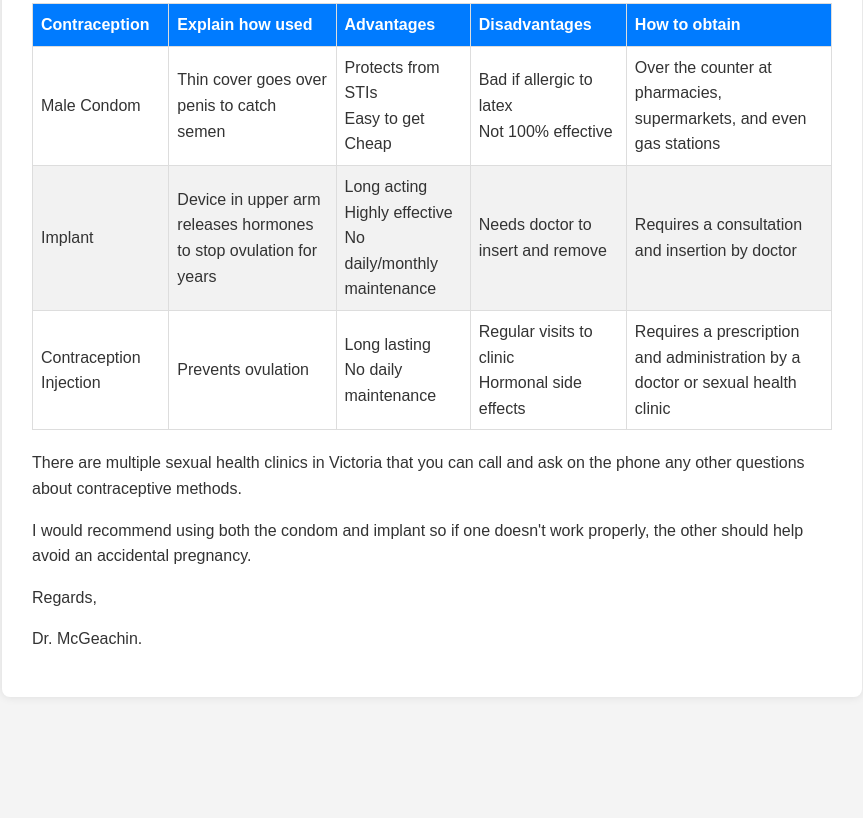
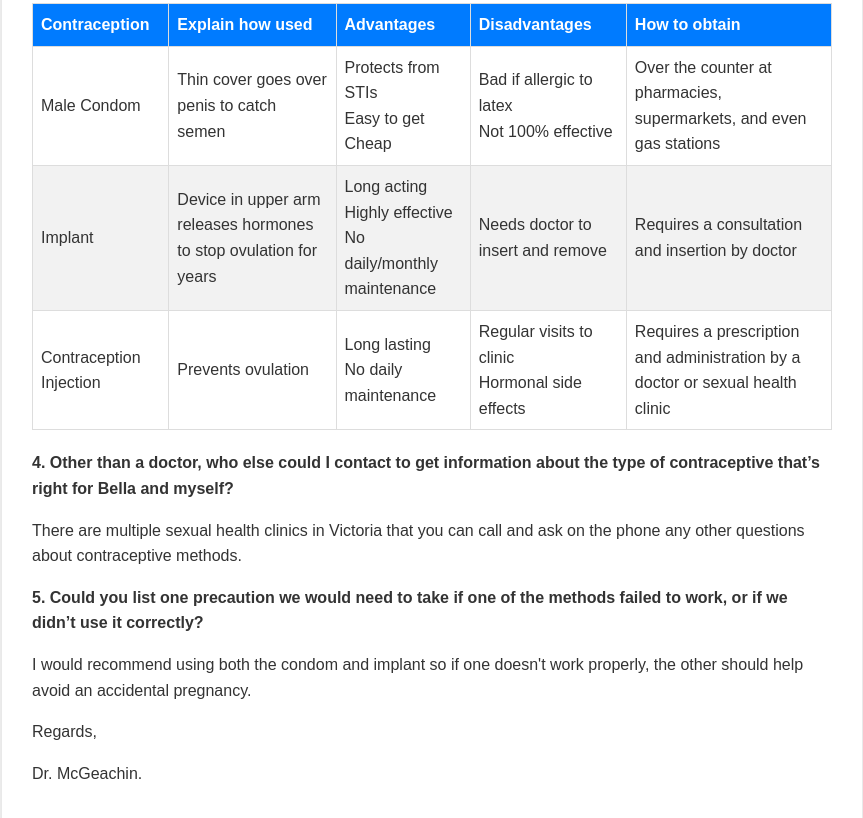
Before and after one commit to IscaredOfWomen/Ask-The-Experts-Task, a plain HTML site: page contraception_blog.html in a window 1280 px wide. Shown: the part 420-1238 px from the top of the page, without its empty margins (208-1071 px from the left). Before the commit the page ends 1137 px from the top, so only its background shows below. Drawn offline with Linux system fonts and the light colour scheme.

Commit message:
Update contraception_blog.html

```diff
--- a/contraception_blog.html
+++ b/contraception_blog.html
@@ -104,9 +104,14 @@
                     </tr>
                 </tbody>
             </table>
-
-            <p>There are multiple sexual health clinics in Victoria that you can call and ask on the phone any other questions about contraceptive methods.</p>
-            <p>I would recommend using both the condom and implant so if one doesn't work properly, the other should help avoid an accidental pregnancy.</p>
+            <div class="qa-section">
+                <p><strong>4. Other than a doctor, who else could I contact to get information about the type of contraceptive that’s right for Bella and myself?</strong></p>
+                <p>There are multiple sexual health clinics in Victoria that you can call and ask on the phone any other questions about contraceptive methods.</p>
+            </div>
+            <div>
+                <p><strong>5. Could you list one precaution we would need to take if one of the methods failed to work, or if we didn’t use it correctly?</strong></p>
+                <p>I would recommend using both the condom and implant so if one doesn't work properly, the other should help avoid an accidental pregnancy.</p>
+            </div>
 
             <p>Regards,</p>
             <p>Dr. McGeachin.</p>
```
